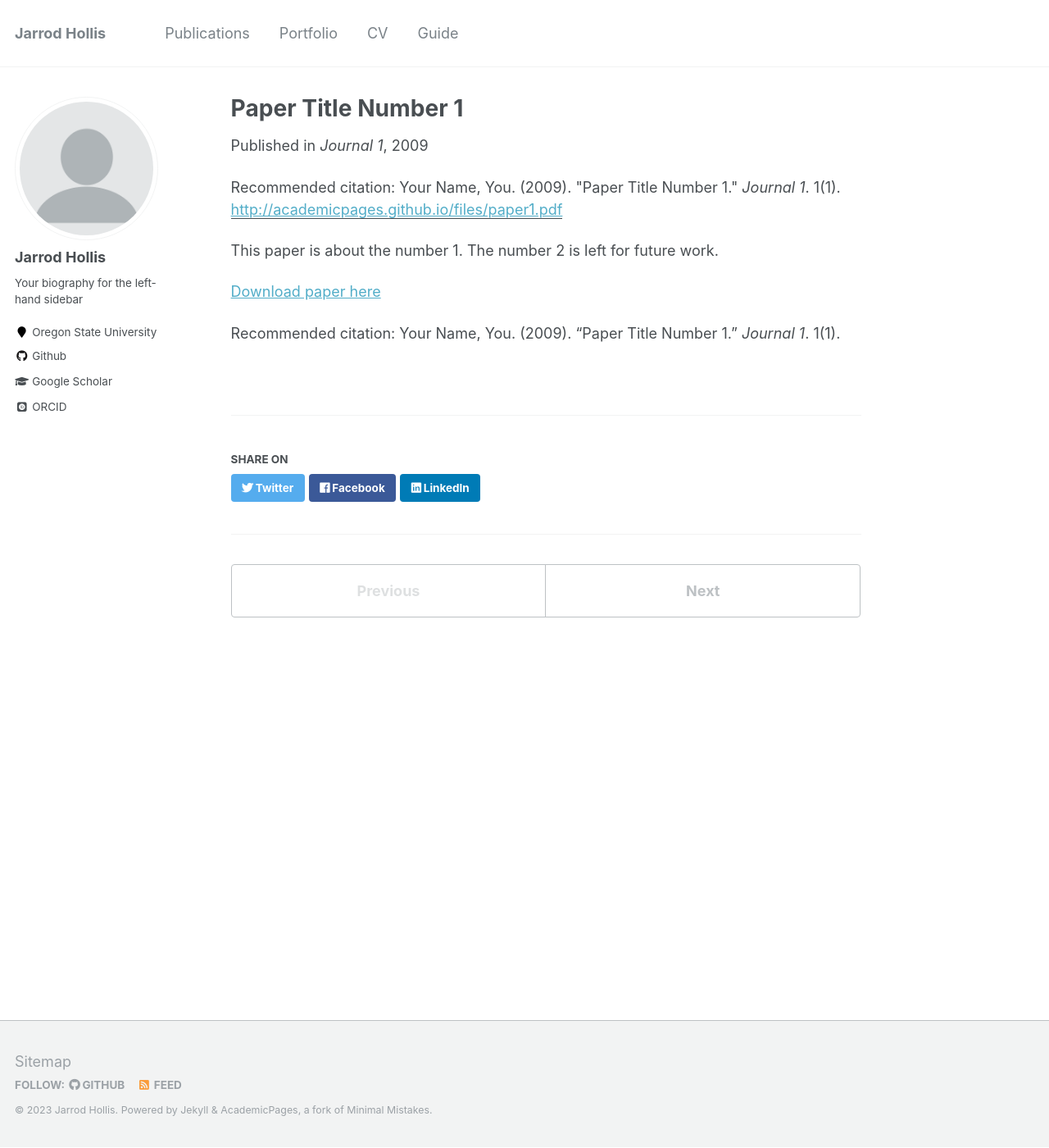
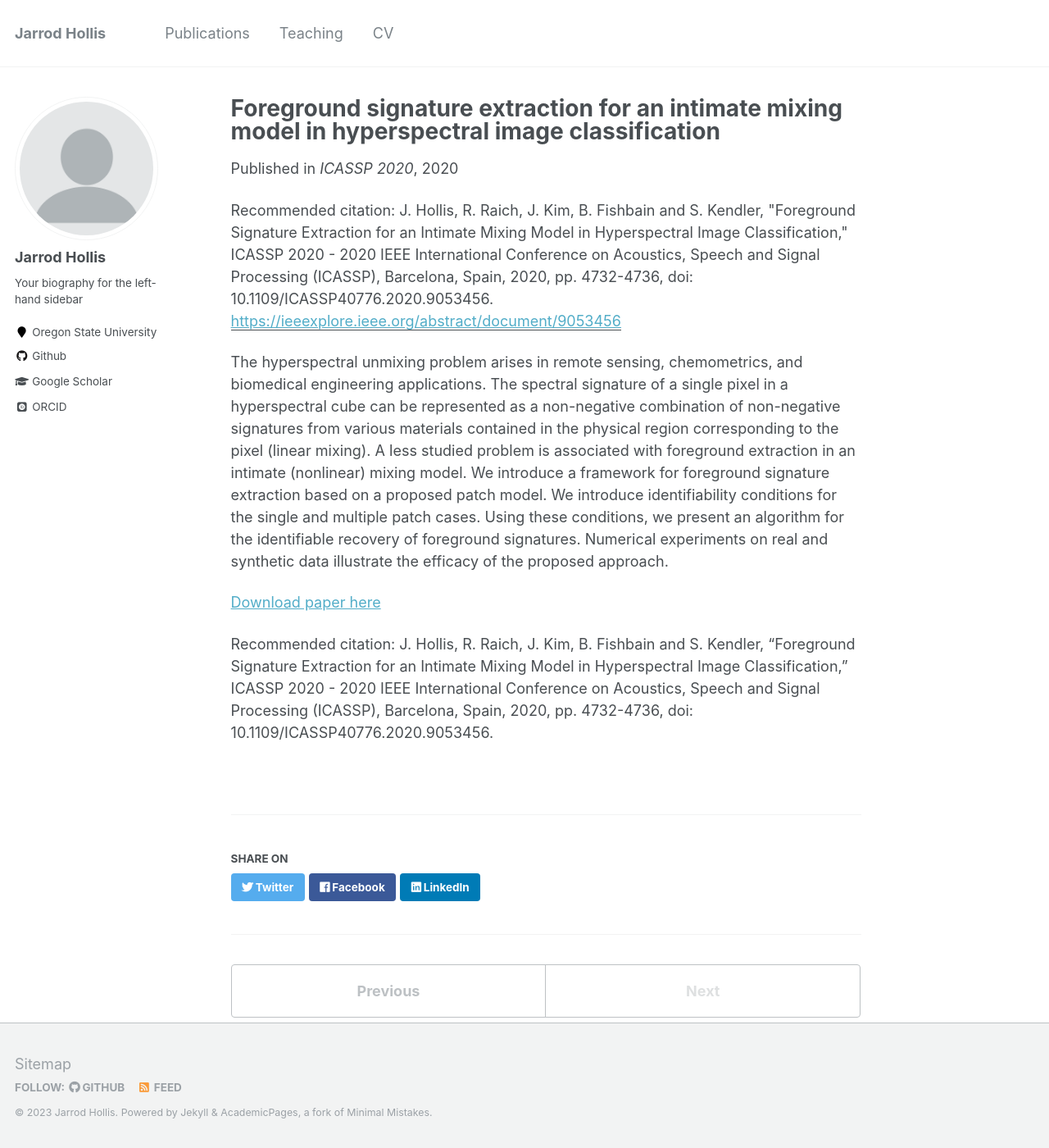
Before and after one commit to jarrodhollis/jarrodhollis.github.io, a Jekyll site: the page built from _publications/2009-10-01-paper-title-number-1.md, in a window 1280 px wide and 1400 px high. Shown: the whole window at 82% size. Built offline with Jekyll 4.4.1, drawn with Linux system fonts in a browser that asks for light colours; some web fonts are replaced.

Commit message:
Added first paper

```diff
--- a/_data/navigation.yml
+++ b/_data/navigation.yml
@@ -3,11 +3,8 @@ main:
   - title: "Publications"
     url: /publications/
 
-  - title: "Portfolio"
-    url: /portfolio/
+  - title: "Teaching"
+    url: /teaching/
 
   - title: "CV"
     url: /cv/
-
-  - title: "Guide"
-    url: /markdown/
--- a/_publications/2009-10-01-paper-title-number-1.md
+++ b/_publications/2009-10-01-paper-title-number-1.md
@@ -1,15 +1,15 @@
 ---
-title: "Paper Title Number 1"
+title: "Foreground signature extraction for an intimate mixing model in hyperspectral image classification"
 collection: publications
 permalink: /publication/2009-10-01-paper-title-number-1
-excerpt: 'This paper is about the number 1. The number 2 is left for future work.'
-date: 2009-10-01
-venue: 'Journal 1'
-paperurl: 'http://academicpages.github.io/files/paper1.pdf'
-citation: 'Your Name, You. (2009). &quot;Paper Title Number 1.&quot; <i>Journal 1</i>. 1(1).'
+excerpt: 'The hyperspectral unmixing problem arises in remote sensing, chemometrics, and biomedical engineering applications. The spectral signature of a single pixel in a hyperspectral cube can be represented as a non-negative combination of non-negative signatures from various materials contained in the physical region corresponding to the pixel (linear mixing). A less studied problem is associated with foreground extraction in an intimate (nonlinear) mixing model. We introduce a framework for foreground signature extraction based on a proposed patch model. We introduce identifiability conditions for the single and multiple patch cases. Using these conditions, we present an algorithm for the identifiable recovery of foreground signatures. Numerical experiments on real and synthetic data illustrate the efficacy of the proposed approach.'
+date: 2020-05-04
+venue: 'ICASSP 2020'
+paperurl: 'https://ieeexplore.ieee.org/abstract/document/9053456'
+citation: 'J. Hollis, R. Raich, J. Kim, B. Fishbain and S. Kendler, "Foreground Signature Extraction for an Intimate Mixing Model in Hyperspectral Image Classification," ICASSP 2020 - 2020 IEEE International Conference on Acoustics, Speech and Signal Processing (ICASSP), Barcelona, Spain, 2020, pp. 4732-4736, doi: 10.1109/ICASSP40776.2020.9053456.'
 ---
-This paper is about the number 1. The number 2 is left for future work.
+The hyperspectral unmixing problem arises in remote sensing, chemometrics, and biomedical engineering applications. The spectral signature of a single pixel in a hyperspectral cube can be represented as a non-negative combination of non-negative signatures from various materials contained in the physical region corresponding to the pixel (linear mixing). A less studied problem is associated with foreground extraction in an intimate (nonlinear) mixing model. We introduce a framework for foreground signature extraction based on a proposed patch model. We introduce identifiability conditions for the single and multiple patch cases. Using these conditions, we present an algorithm for the identifiable recovery of foreground signatures. Numerical experiments on real and synthetic data illustrate the efficacy of the proposed approach.
 
-[Download paper here](http://academicpages.github.io/files/paper1.pdf)
+[Download paper here](https://ieeexplore.ieee.org/stamp/stamp.jsp?arnumber=9053456)
 
-Recommended citation: Your Name, You. (2009). "Paper Title Number 1." <i>Journal 1</i>. 1(1).
+Recommended citation: J. Hollis, R. Raich, J. Kim, B. Fishbain and S. Kendler, "Foreground Signature Extraction for an Intimate Mixing Model in Hyperspectral Image Classification," ICASSP 2020 - 2020 IEEE International Conference on Acoustics, Speech and Signal Processing (ICASSP), Barcelona, Spain, 2020, pp. 4732-4736, doi: 10.1109/ICASSP40776.2020.9053456.
```
